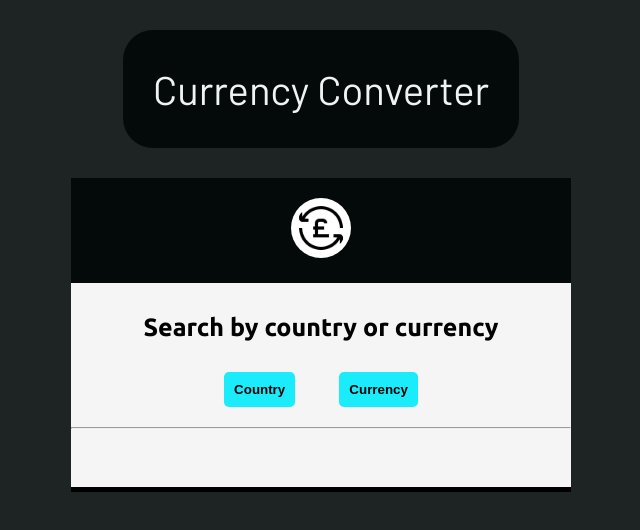
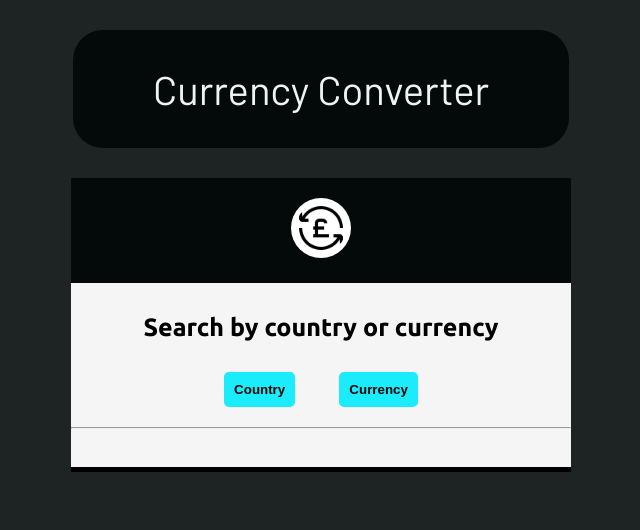
Before and after one commit to LivBurton/CurrencyConverter, a plain HTML site: page index.html in a window 1280 px wide. Shown: the whole page, without its empty margins (319-959 px from the left). Drawn offline with Linux system fonts and the light colour scheme.

Commit message:
second commit

```diff
--- a/style.css
+++ b/style.css
@@ -33,7 +33,7 @@ body {
   font-family: 'Barlow', sans-serif;
   max-width: 500px;
   margin: 30px 0px;
-  padding: 30px 20px;
+  padding: 30px 70px;
   background-color: rgb(4, 10, 10);
   border-radius: 30px;
 }
@@ -52,7 +52,8 @@ body {
   background-color: rgb(245, 245, 245);
   background-size: cover;
   border-bottom: black solid 5px;
-  padding-bottom: 50px;
+  padding-bottom: 30px;
+  margin-bottom: 40px;
 }
 
 .img-div {
@@ -266,6 +267,9 @@ body {
   .container, .top-heading {
     width: 90%;
   }
+  .top-heading {
+    padding: 30px 0;
+  }
   .top-heading h1 {
     font-size: 35px;
   }
```
